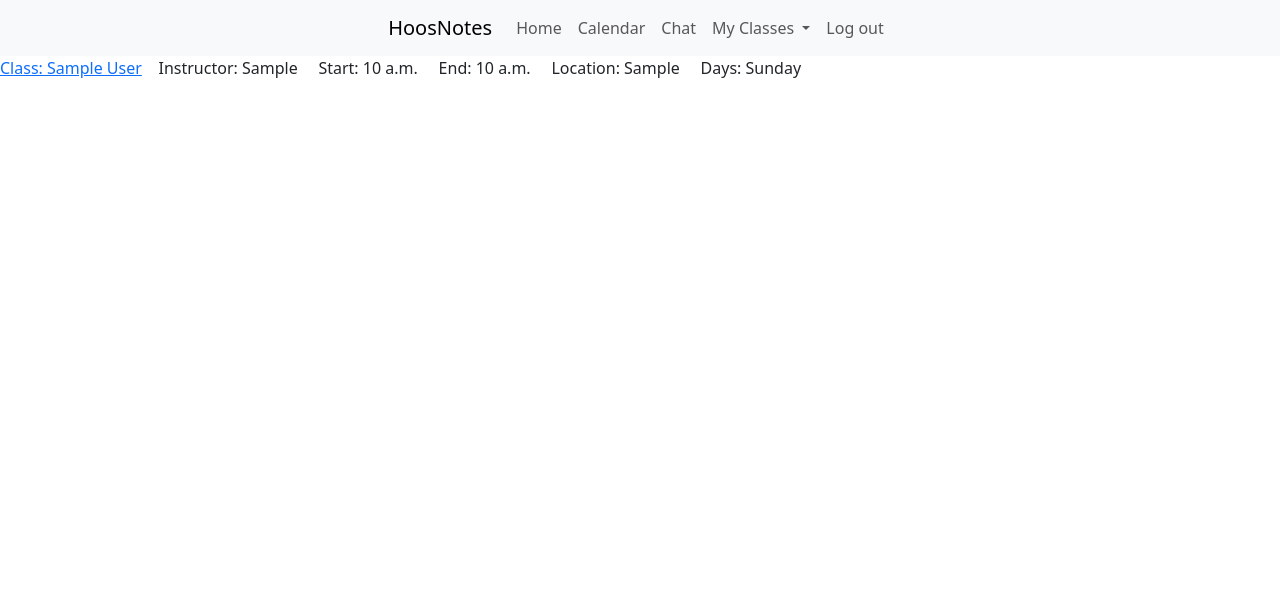
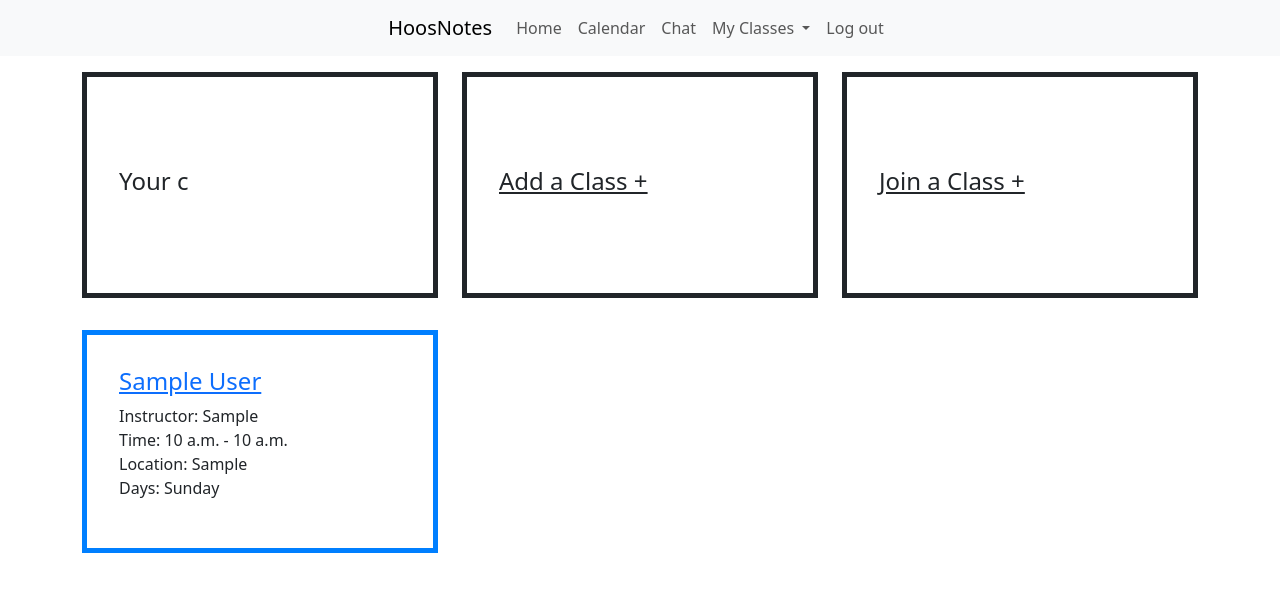
Before and after one commit to eliasposner/HoosNotes, a Django app: page /listclasses/ in a window 1280 px wide. Shown: the top 592 px of the page. Run offline with Django 3.2, Linux system fonts and the light colour scheme; a user stored in the database is signed in; tables that the repository leaves empty hold one stand-in row (values such as "Sample post"); some libraries are stand-ins or nearby versions.

Commit message:
styling for list and join class

```diff
--- a/scheduler/templates/scheduler/listclass.html
+++ b/scheduler/templates/scheduler/listclass.html
@@ -2,9 +2,89 @@
 
 {% block content %}
 {% if list_of_classes %}
+
+<div class="container">
+  <div class="row">
+
+<div class="col-sm-4" style="background-color: #00000">
+		<p style="border:10px; padding: 0em;">
+		<li class="list-group-item" style="border:5px; border-style:solid; border-color: #00000; padding: 2em;">
+
+		<h4>
+
+			<br>
+			<br>
+			Your c
+			<br>
+			<br>
+			<br>
+
+		</a>
+		</h4>
+		</li>
+       	</p>
+       	</div>
+
+  <div class="col-sm-4" style="background-color: #00000">
+		<p style="border:10px; padding: 0em;">
+		<li class="list-group-item" style="border:5px; border-style:solid; border-color: #00000; padding: 2em;">
+
+		<h4>
+
+			<br>
+			<br>
+			<a class="link-dark" href="{% url 'create_student_class'%}">
+			Add a Class +
+			<br>
+			<br>
+			<br>
+
+		</a>
+		</h4>
+		</li>
+       	</p>
+       	</div>
+
+       	<div class="col-sm-4" style="background-color: #00000">
+		<p style="border:10px; padding: 0em;">
+		<li class="list-group-item" style="border:5px; border-style:solid; border-color: #00000; padding: 2em;">
+
+		<h4>
+
+			<br>
+			<br>
+			<a class="link-dark" href="{% url 'join_student_classes'%}">
+			Join a Class +
+			<br>
+			<br>
+			<br>
+
+		</a>
+		</h4>
+		</li>
+       	</p>
+       	</div>
+
     {% for class in list_of_classes %}
-        <li class="list-group-item"><a class="link-primary" href="{% url 'class_detail' class.id %}"> Class: {{class.class_name}}</a>&nbsp;&nbsp;&nbsp; Instructor: {{class.instructor}} &nbsp;&nbsp;&nbsp; Start: {{class.start_time}} &nbsp;&nbsp;&nbsp; End: {{class.end_time}} &nbsp;&nbsp;&nbsp; Location: {{class.location}} &nbsp;&nbsp;&nbsp; Days: {{class.days_of_the_week}} </li>
+        <div class="col-sm-4" style="background-color: #00000">
+		<p style="border:10px; padding: 0em;">
+		<li class="list-group-item" style="border:5px; border-style:solid; border-color: #007FFF; padding: 2em;">
+
+		<h4>
+		<a class="link-primary" href="{% url 'class_detail' class.id %}">
+			{{class.class_name}}
+		</a>
+		</h4>
+
+		<p class="text-dark">
+			Instructor: {{class.instructor}} <br> Time: {{class.start_time}} - {{class.end_time}} <br> Location: {{class.location}} <br> Days: {{class.days_of_the_week}}
+       </p>
+       </li>
+       </p>
+       </div>
     {% endfor %}
+  </div>
+</div>
 {% else %}
     <p>No Classes are available.</p>
 {% endif %}
```
Also changed, not shown: scheduler/templates/scheduler/joinclass.html (+45 -5 lines).
